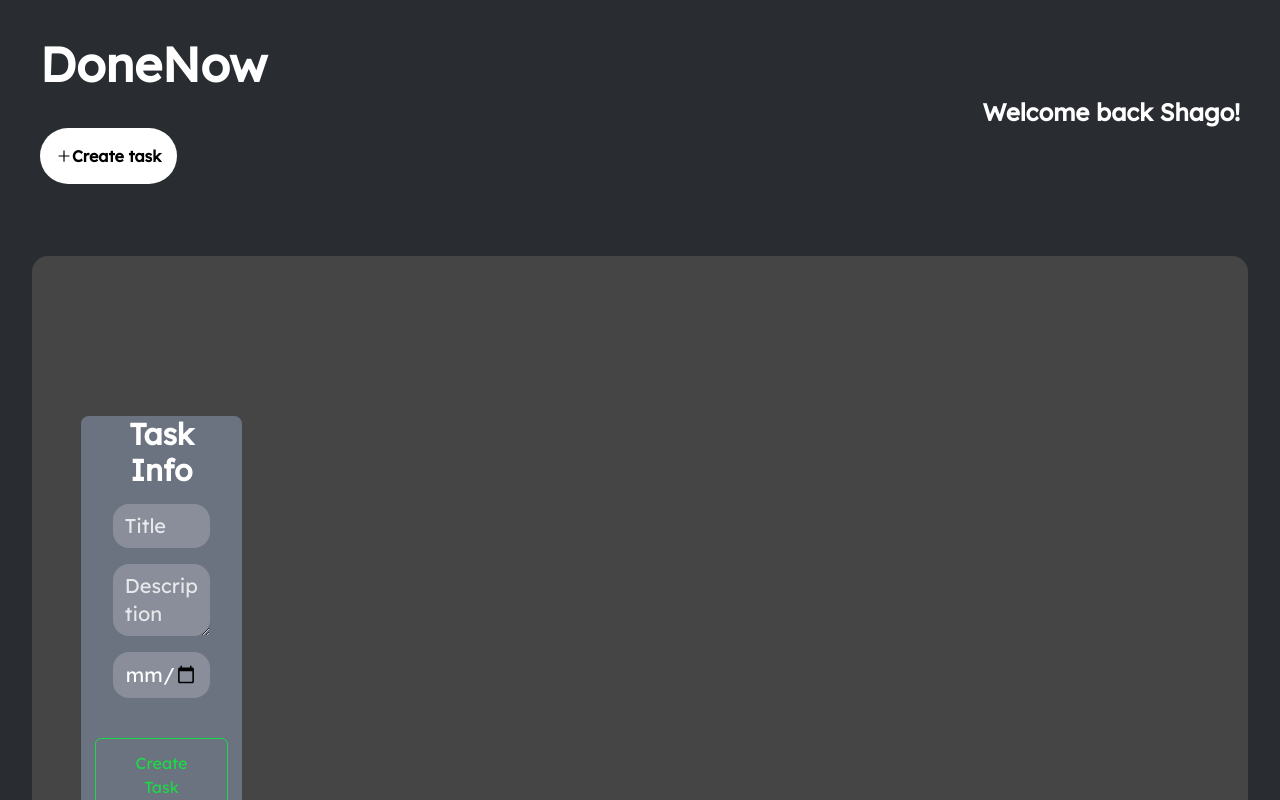
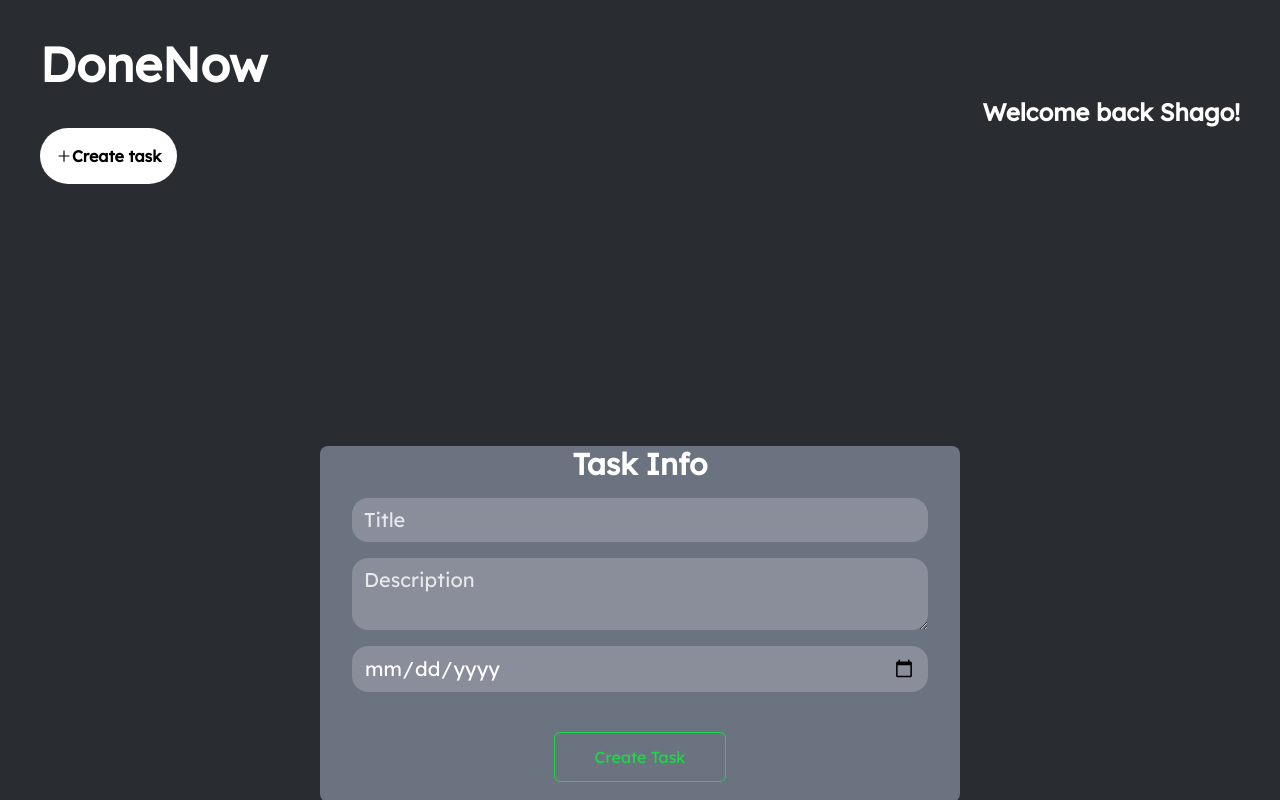
Before and after one commit to el-shago/DoneNow, a React (Vite) app: page / in a window 1280 px wide. Both pictures are taken after a click on the button "Create task". Shown: the top 800 px of the page. Built offline with nearby package versions, Linux system fonts and the light colour scheme; the HTML template or start-up script is replaced by a standard one.

Commit message:
Una sola interface

```diff
--- a/src/App.tsx
+++ b/src/App.tsx
@@ -44,7 +44,7 @@ export default function App() {
       <div className="flex-grow flex-row rounded-2xl bg-[#454545] m-4 md:m-8 space-y-4 md:space-y-6 p-2 md:p-5 h-[600px] overflow-y-auto">
         {tasks.map((task) => (
           <Task
-          key={task.task_id}
+          task_id = {task.task_id}
           title ={task.title}
           description = {task.description}
           due_date = {task.due_date}
--- a/src/components/CreateTask.tsx
+++ b/src/components/CreateTask.tsx
@@ -1,6 +1,6 @@
 export default function CreateTask(){
     return(
-        <div className="h-screen flex justify-center items-center absolute">
+        <div className="h-screen flex justify-center items-center absolute799">
         <div className="bg-gray-500 w-2/4 rounded-lg">
           <div className="flex flex-col gap-4 mx-8">
           <h1 className="text-white text-3xl font-bold text-center">Task Info</h1>
```
Also changed, not shown: src/components/Task.tsx (+1 -6 lines).
